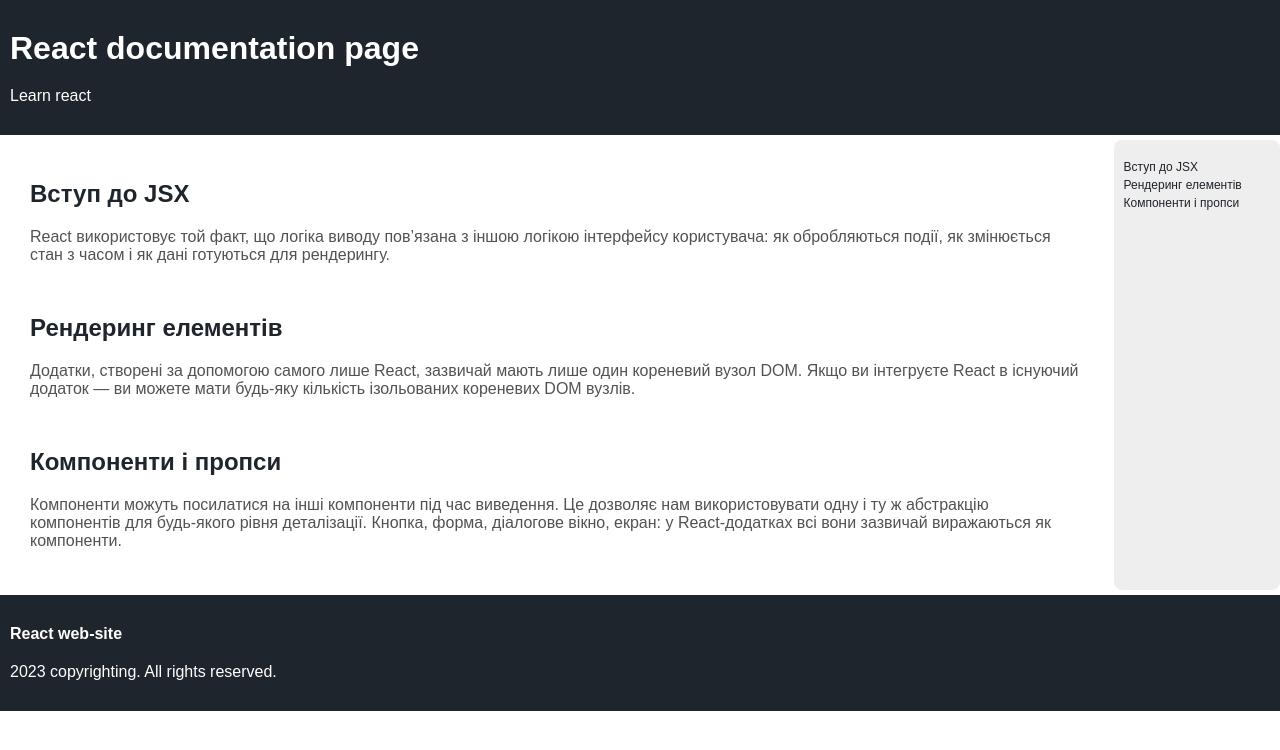
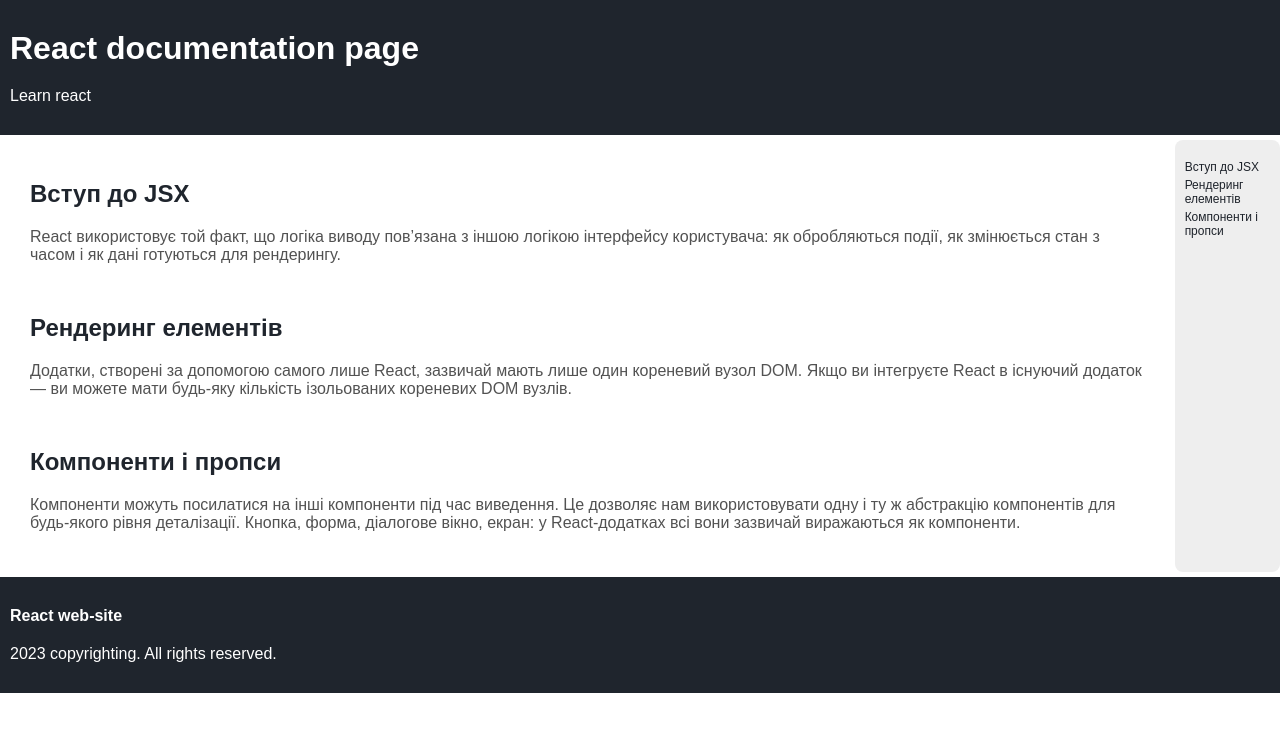
Before and after one commit to ArturOdesa/react-lesson-3, a React (Vite) app: page / in a window 1280 px wide. Shown: the top 750 px of the page. Built offline with nearby package versions, Linux system fonts and the light colour scheme.

Commit message:
improve styles for sidebar

```diff
--- a/index.html
+++ b/index.html
@@ -7,6 +7,6 @@
   </head>
   <body>
     <div id="root"></div>
-    <script type="module" src="/src/main.jsx"></script>
+    <script type="module" src="./src/main.jsx"></script>
   </body>
 </html>
--- a/src/containers/Main/Main.module.css
+++ b/src/containers/Main/Main.module.css
@@ -13,7 +13,7 @@
 .sidebar {
   background-color: #eeeeee;
   border-radius: 8px;
-  width: 25%;
+  width: 15%;
 }
 
 .sidebar__container {
```
